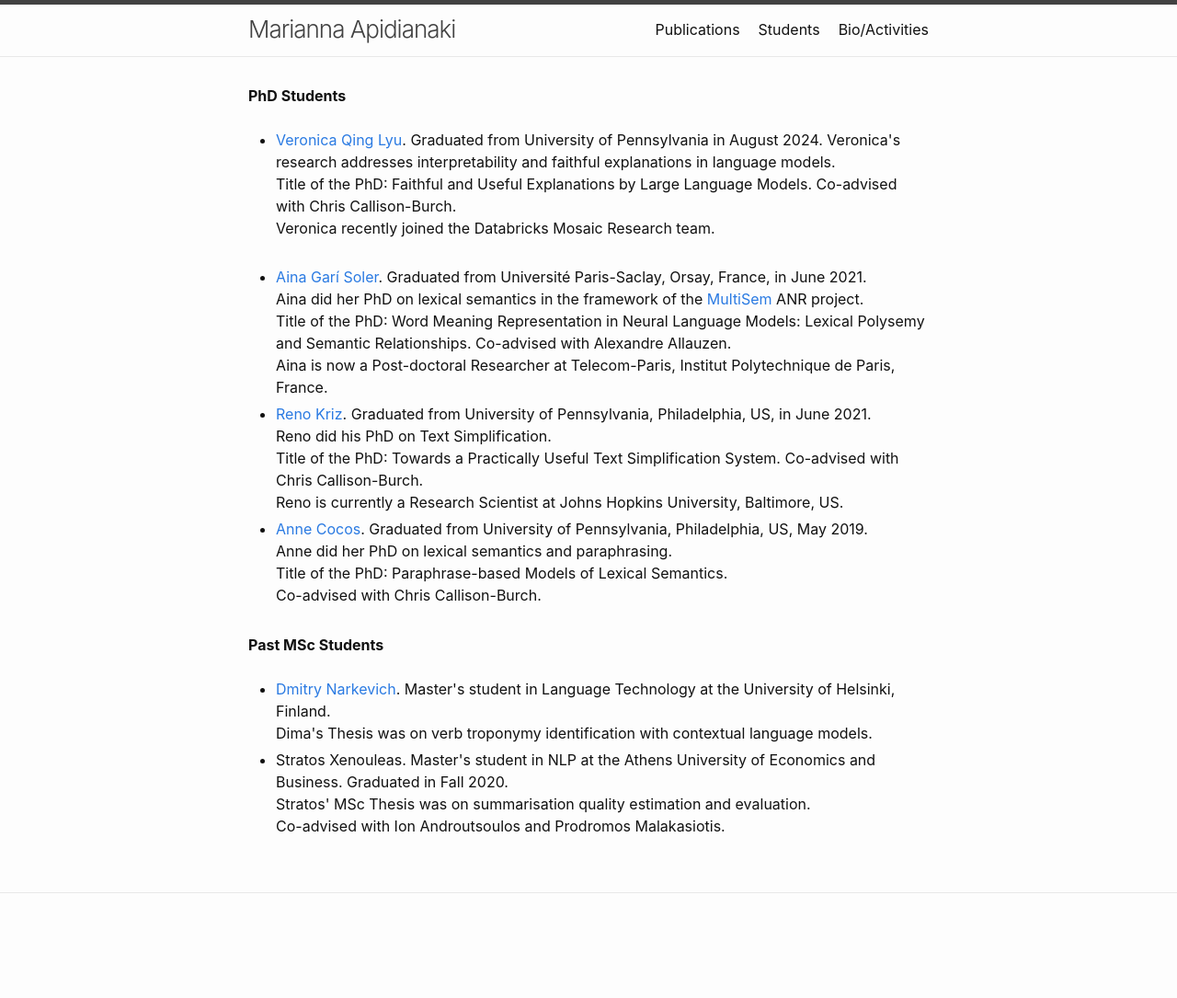
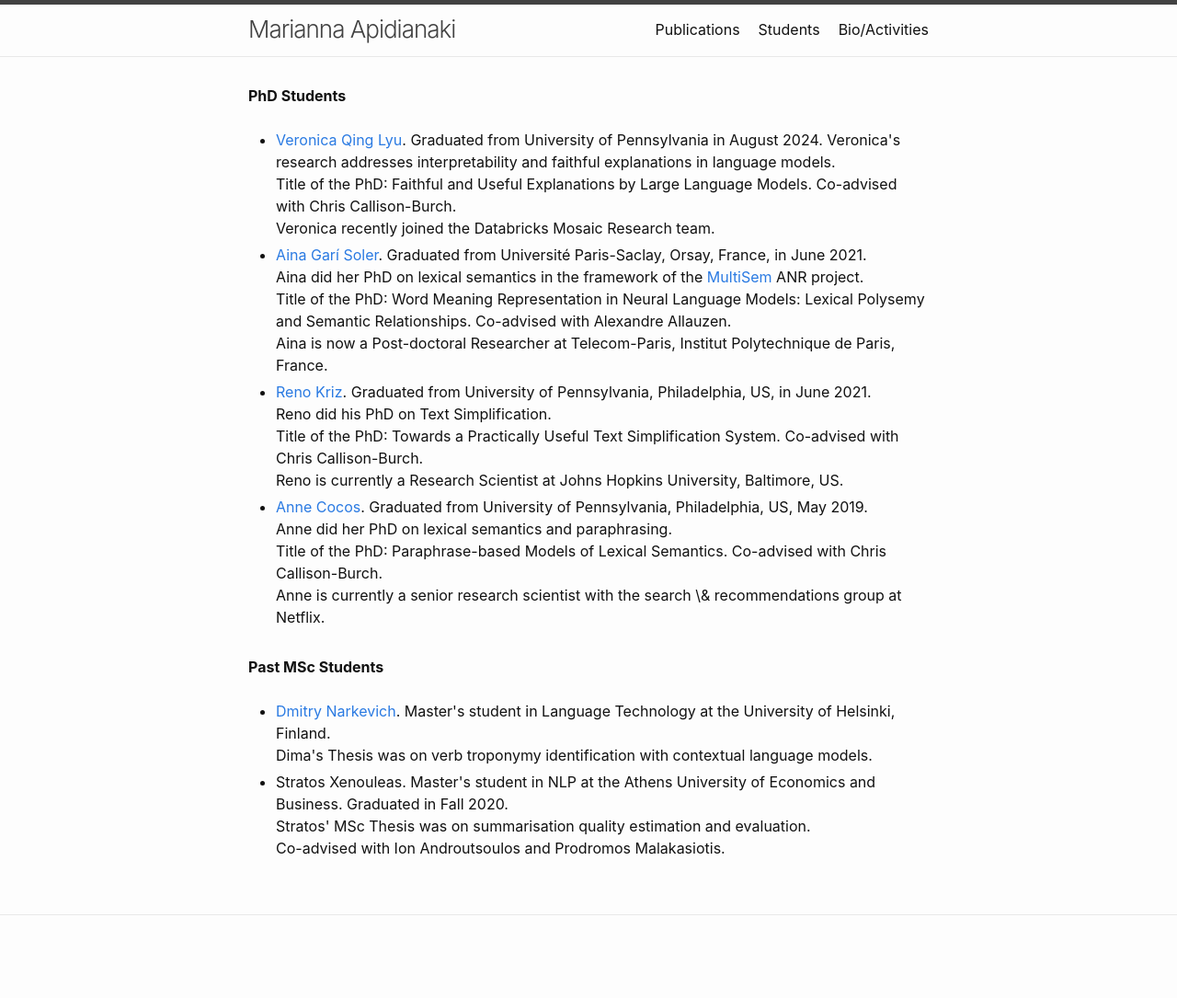
Before and after one commit to mariannaapi/mariannaapi.github.io, a Jekyll site: the page students/index.html, which Jekyll copies as it is, in a window 1280 px wide. Shown: the whole page at 92% size. Built offline with Jekyll 4.4.1, drawn with Linux system fonts in a browser that asks for light colours; before the commit the page ends 1061 px from its top, so only the background shows below that.

Commit message:
Update index.html

```diff
--- a/students/index.html
+++ b/students/index.html
@@ -44,7 +44,6 @@
 		<br>
 		Veronica recently joined the Databricks Mosaic Research team.
 		<br>
-	     <br>
 
 	  <li> <a href="https://ainagari.github.io">Aina Garí Soler</a>. Graduated from Université Paris-Saclay, Orsay, France, in June 2021.
 	     <br>
@@ -68,9 +67,9 @@
 		  <br>
 	Anne did her PhD on lexical semantics and paraphrasing.
 		  <br>
-	Title of the PhD: Paraphrase-based Models of Lexical Semantics.
+	Title of the PhD: Paraphrase-based Models of Lexical Semantics. Co-advised with Chris Callison-Burch.
 		  <br>
-		  Co-advised with Chris Callison-Burch.
+		 Anne is currently a senior research scientist with the search \& recommendations group at Netflix.
 	<br>
 
 	  </li>
```
